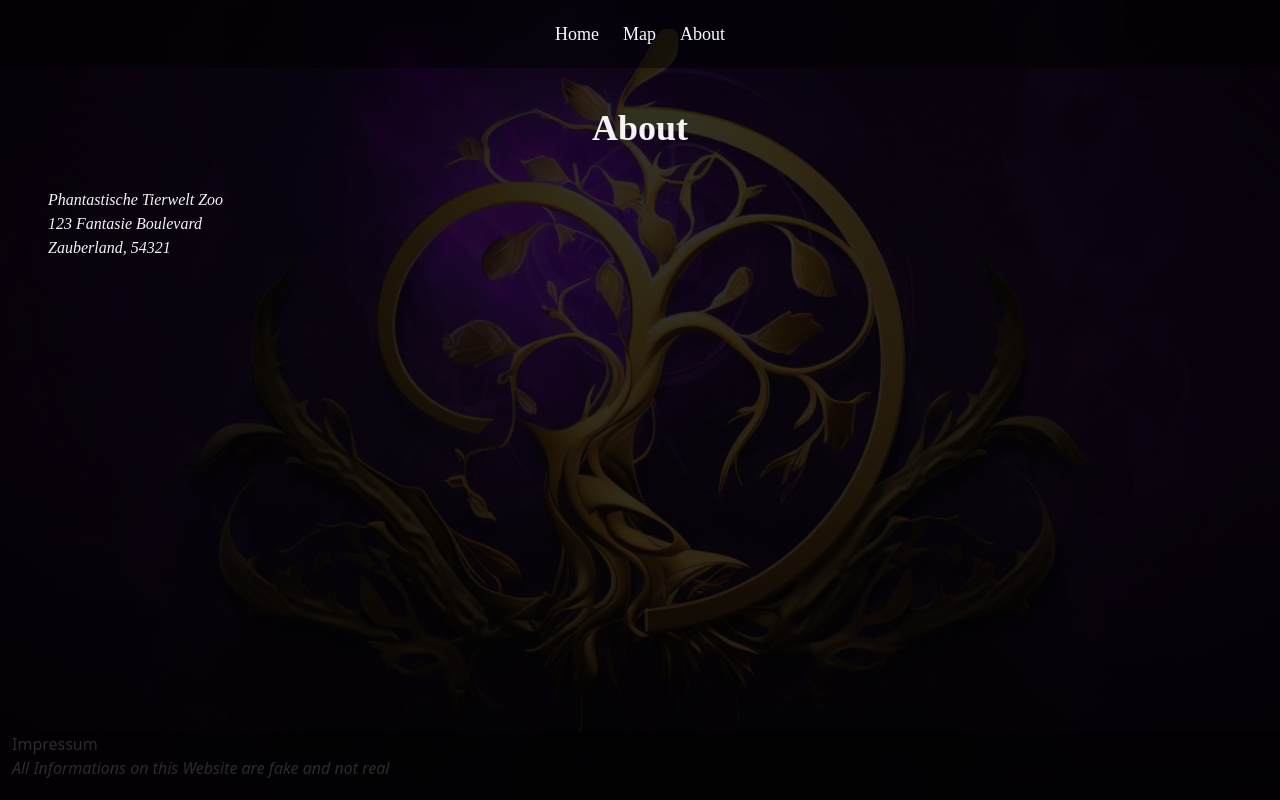
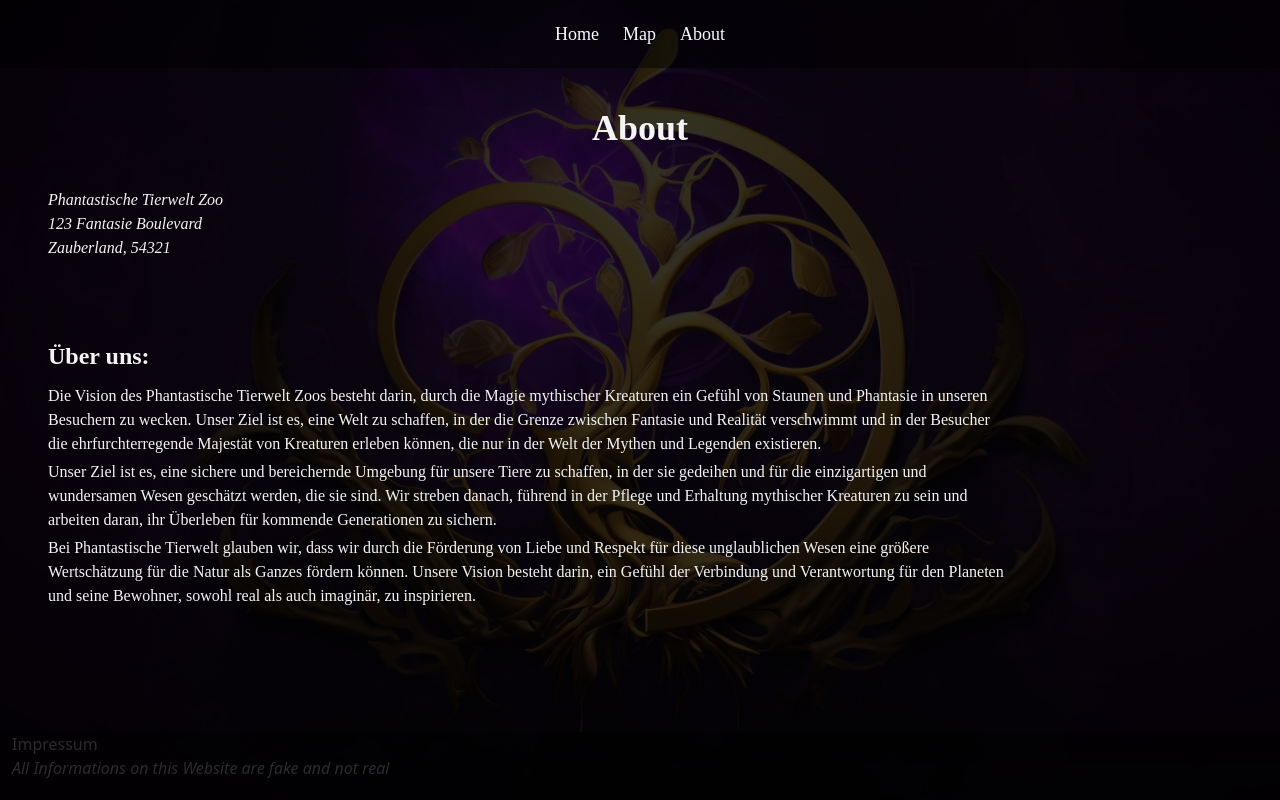
Before and after one commit to LlynBaum/LlynBaum.github.io, a Next.js app: page /about in a window 1280 px wide. Built offline with nearby package versions, Linux system fonts and the light colour scheme.

Commit message:
About site

```diff
--- a/pages/about/index.tsx
+++ b/pages/about/index.tsx
@@ -10,6 +10,12 @@ const About = () => {
                     Zauberland, 54321<br />
                     </address>
                 </div>
+                <div className="max-w-3/4 ml-12 text-zinc-100 mt-10">
+                    <h2 className="font-bold text-2xl text-zinc-100 mt-10 mb-3">Über uns:</h2>
+                    <p className="mb-1">Die Vision des Phantastische Tierwelt Zoos besteht darin, durch die Magie mythischer Kreaturen ein Gefühl von Staunen und Phantasie in unseren Besuchern zu wecken. Unser Ziel ist es, eine Welt zu schaffen, in der die Grenze zwischen Fantasie und Realität verschwimmt und in der Besucher die ehrfurchterregende Majestät von Kreaturen erleben können, die nur in der Welt der Mythen und Legenden existieren.</p>
+                    <p className="mb-1">Unser Ziel ist es, eine sichere und bereichernde Umgebung für unsere Tiere zu schaffen, in der sie gedeihen und für die einzigartigen und wundersamen Wesen geschätzt werden, die sie sind. Wir streben danach, führend in der Pflege und Erhaltung mythischer Kreaturen zu sein und arbeiten daran, ihr Überleben für kommende Generationen zu sichern.</p>
+                    <p className="mb-1">Bei Phantastische Tierwelt glauben wir, dass wir durch die Förderung von Liebe und Respekt für diese unglaublichen Wesen eine größere Wertschätzung für die Natur als Ganzes fördern können. Unsere Vision besteht darin, ein Gefühl der Verbindung und Verantwortung für den Planeten und seine Bewohner, sowohl real als auch imaginär, zu inspirieren.</p>
+                </div>
             </div>
         </main>
     )
--- a/tailwind.config.js
+++ b/tailwind.config.js
@@ -39,6 +39,7 @@ module.exports = {
       },
       maxWidth: {
         '1/2': '50%',
+        '3/4': '75%'
       }
     }
   },
```
